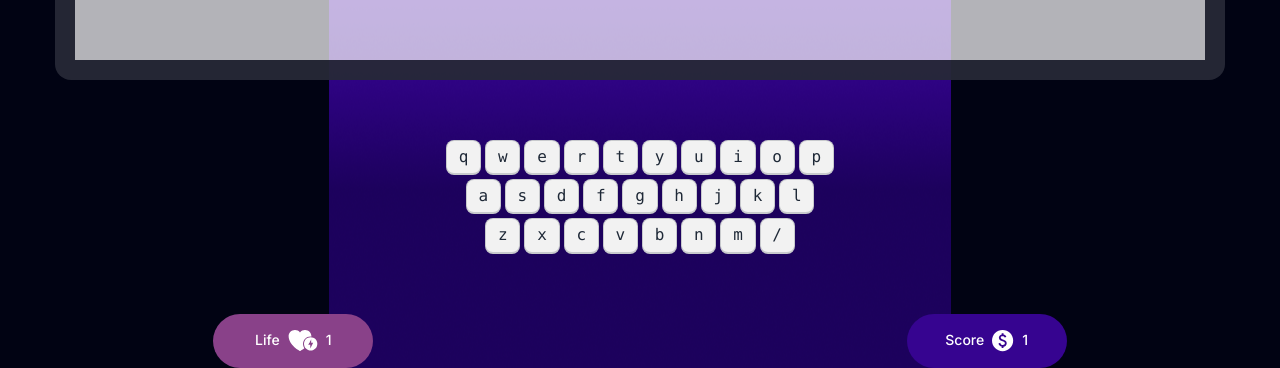
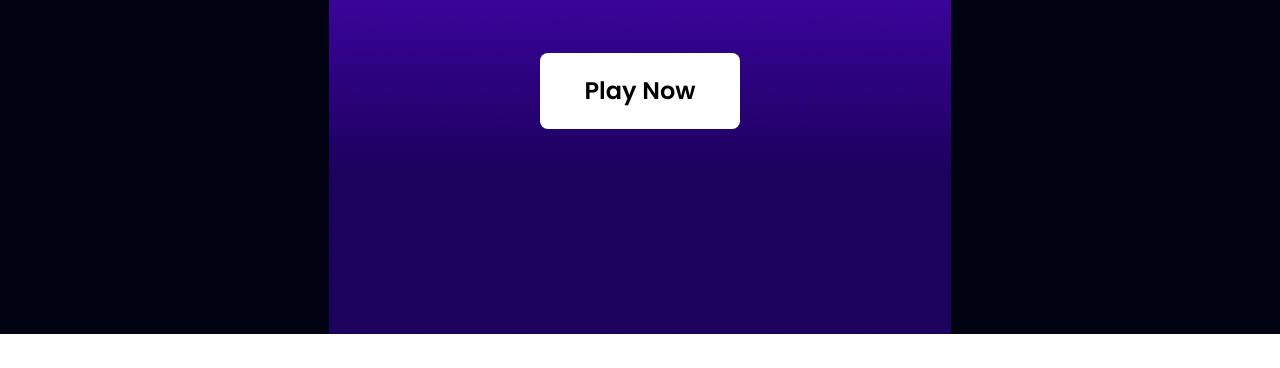
Before and after one commit to safinelahi/alphabet-clash-pro, a plain HTML site: page index.html in a window 1280 px wide. Shown: the part 466-834 px from the top of the page. After the commit the page ends 800 px from the top, so only its background shows below. Drawn offline with nearby package versions, Linux system fonts and the light colour scheme.

Commit message:
keyboard full function added and randome alphabet created

```diff
--- a/index.html
+++ b/index.html
@@ -51,8 +51,8 @@
       class="bg-[#010313] min-h-screen bg-[url(images/background.png)] bg-no-repeat bg-center"
     >
       <!-- home -->
-      <section
-        class="home text-center flex items-center justify-center min-h-screen hidden"
+      <section id="home-screen"
+        class="home text-center flex items-center justify-center min-h-screen"
       >
         <div class="flex flex-col items-center">
           <h1 class="font-anton text-white text-[150px] font-normal">
@@ -61,7 +61,7 @@
           <p class="font-poppins text-white text-2xl font-medium mb-[56px]">
             Unleash Your Keyboard Kung Fu : Press “Enter” to Play
           </p>
-          <button
+          <button onclick="play()"
             class="font-poppins text-black text-2xl font-semibold bg-white rounded-lg w-[200px] px[32px] py-[22px]"
           >
             Play Now
@@ -69,7 +69,7 @@
         </div>
       </section>
       <!-- play-ground -->
-      <section class="play-ground ">
+      <section id="playGround-screen" class="play-ground hidden ">
         <div class="flex flex-col items-center gap-14 pt-24">
           <!-- screen -->
         <div class="artboard artboard-horizontal w-[1170px] h-[450px] border-[20px] rounded-2xl border-[#010313CC] bg-[#ffffffB3] flex flex-col items-center min-h-full">
@@ -77,43 +77,43 @@
             <p class="font-poppins text-lg text-white font-medium bg-[#2F2941] px-4 pb-4 rounded-b-xl">Don't watch keyboard  while playing...</p>
           </div>
           <div class="flex justify-center items-center h-full">
-            <p class="font-poppins text-[128px] text-black font-semibold">Y</p>
+            <p id="current-alphabet" class="font-poppins text-[128px] text-black font-semibold uppercase">Y</p>
           </div>
         </div>
         <!-- Keyboard -->
         <div>
           <div class="my-1 flex w-full justify-center gap-1">
-            <kbd class="kbd">q</kbd>
-            <kbd class="kbd">w</kbd>
-            <kbd class="kbd">e</kbd>
-            <kbd class="kbd">r</kbd>
-            <kbd class="kbd">t</kbd>
-            <kbd class="kbd">y</kbd>
-            <kbd class="kbd">u</kbd>
-            <kbd class="kbd">i</kbd>
-            <kbd class="kbd">o</kbd>
-            <kbd class="kbd">p</kbd>
+            <kbd id="q" class="kbd">q</kbd>
+            <kbd id="w" class="kbd">w</kbd>
+            <kbd id="e" class="kbd">e</kbd>
+            <kbd id="r" class="kbd">r</kbd>
+            <kbd id="t" class="kbd">t</kbd>
+            <kbd id="y" class="kbd">y</kbd>
+            <kbd id="u" class="kbd">u</kbd>
+            <kbd id="i" class="kbd">i</kbd>
+            <kbd id="o" class="kbd">o</kbd>
+            <kbd id="p" class="kbd">p</kbd>
           </div>
           <div class="my-1 flex w-full justify-center gap-1">
-            <kbd class="kbd">a</kbd>
-            <kbd class="kbd">s</kbd>
-            <kbd class="kbd">d</kbd>
-            <kbd class="kbd">f</kbd>
-            <kbd class="kbd">g</kbd>
-            <kbd class="kbd">h</kbd>
-            <kbd class="kbd">j</kbd>
-            <kbd class="kbd">k</kbd>
-            <kbd class="kbd">l</kbd>
+            <kbd id="a" class="kbd">a</kbd>
+            <kbd id="s" class="kbd">s</kbd>
+            <kbd id="d" class="kbd">d</kbd>
+            <kbd id="f" class="kbd">f</kbd>
+            <kbd id="g" class="kbd">g</kbd>
+            <kbd id="h" class="kbd">h</kbd>
+            <kbd id="j" class="kbd">j</kbd>
+            <kbd id="k" class="kbd">k</kbd>
+            <kbd id="l" class="kbd">l</kbd>
           </div>
           <div class="my-1 flex w-full justify-center gap-1">
-            <kbd class="kbd">z</kbd>
-            <kbd class="kbd">x</kbd>
-            <kbd class="kbd">c</kbd>
-            <kbd class="kbd">v</kbd>
-            <kbd class="kbd">b</kbd>
-            <kbd class="kbd">n</kbd>
-            <kbd class="kbd">m</kbd>
-            <kbd class="kbd">/</kbd>
+            <kbd id="z" class="kbd">z</kbd>
+            <kbd id="x" class="kbd">x</kbd>
+            <kbd id="c" class="kbd">c</kbd>
+            <kbd id="v" class="kbd">v</kbd>
+            <kbd id="b" class="kbd">b</kbd>
+            <kbd id="n" class="kbd">n</kbd>
+            <kbd id="m" class="kbd">m</kbd>
+            <kbd id="/" class="kbd">/</kbd>
           </div>
         </div>
         <!-- score -->
@@ -137,10 +137,19 @@
          </div>
         </div>
       </section>
-      <section class="score">
-        <div></div>
+      <!-- score -->
+      <section class="score flex justify-center items-center min-h-screen hidden">
+        <div class="bg-[#ffffff33] rounded-2xl py-11 px-14 text-center space-y-4">
+          <h1 class="font-poppins text-white text-[64px] font-extrabold">
+            <span class="">Score : </span>
+            <span class="font-medium">14</span>
+          </h1>
+          <button class="font-poppins text-black text-2xl font-semibold bg-white py-4 px-9 rounded-lg">Play Again</button>
+          <p class="font-poppins text-white text-xl font-medium">Practice will make you a Pro</p>
+        </div>
       </section>
     </main>
+    <script src="js/utility.js"></script>
     <script src="js/index.js"></script>
   </body>
 </html>
--- a/js/index.js
+++ b/js/index.js
@@ -1 +1,18 @@
-console.log('hello')
+function continueGame(){
+    // generated random alphabet
+    const alphabet = getARandomAlphabet()
+    console.log('Your current alphabet is :',alphabet)
+    const currentAlphabet = document.getElementById('current-alphabet')
+    currentAlphabet.innerText = alphabet
+
+    // set keyboard background color according to the random alphabet
+    setKeyboardBgColor(alphabet)
+}
+
+function play(){
+    //console.log('hello');
+
+    hideElementById('home-screen')
+    showElementById('playGround-screen')
+    continueGame()
+}
--- /dev/null
+++ b/js/utility.js
@@ -0,0 +1,26 @@
+function hideElementById(elementId){
+    const hideElement = document.getElementById(elementId)
+    hideElement.classList.add('hidden')
+}
+function showElementById(elementId){
+    const showElement = document.getElementById(elementId)
+    showElement.classList.remove('hidden')
+}
+
+function getARandomAlphabet(){
+    // get or create a alphabet array
+    const alphabetString = 'abcdefghijklmnopqrstuvwxyz'
+    const alphabets = alphabetString.split('')
+    //console.log(alphabets)
+
+    // create a random number between 0 - 25
+    const randomNumbers = Math.round(Math.random()* 25)
+    //console.log(randomNumbers)
+    const alphabet = alphabets[randomNumbers]
+    return alphabet
+}
+
+function setKeyboardBgColor(elementId){
+    const KeyboardBgColor = document.getElementById(elementId)
+    KeyboardBgColor.classList.add('bg-orange-500')
+}
```
